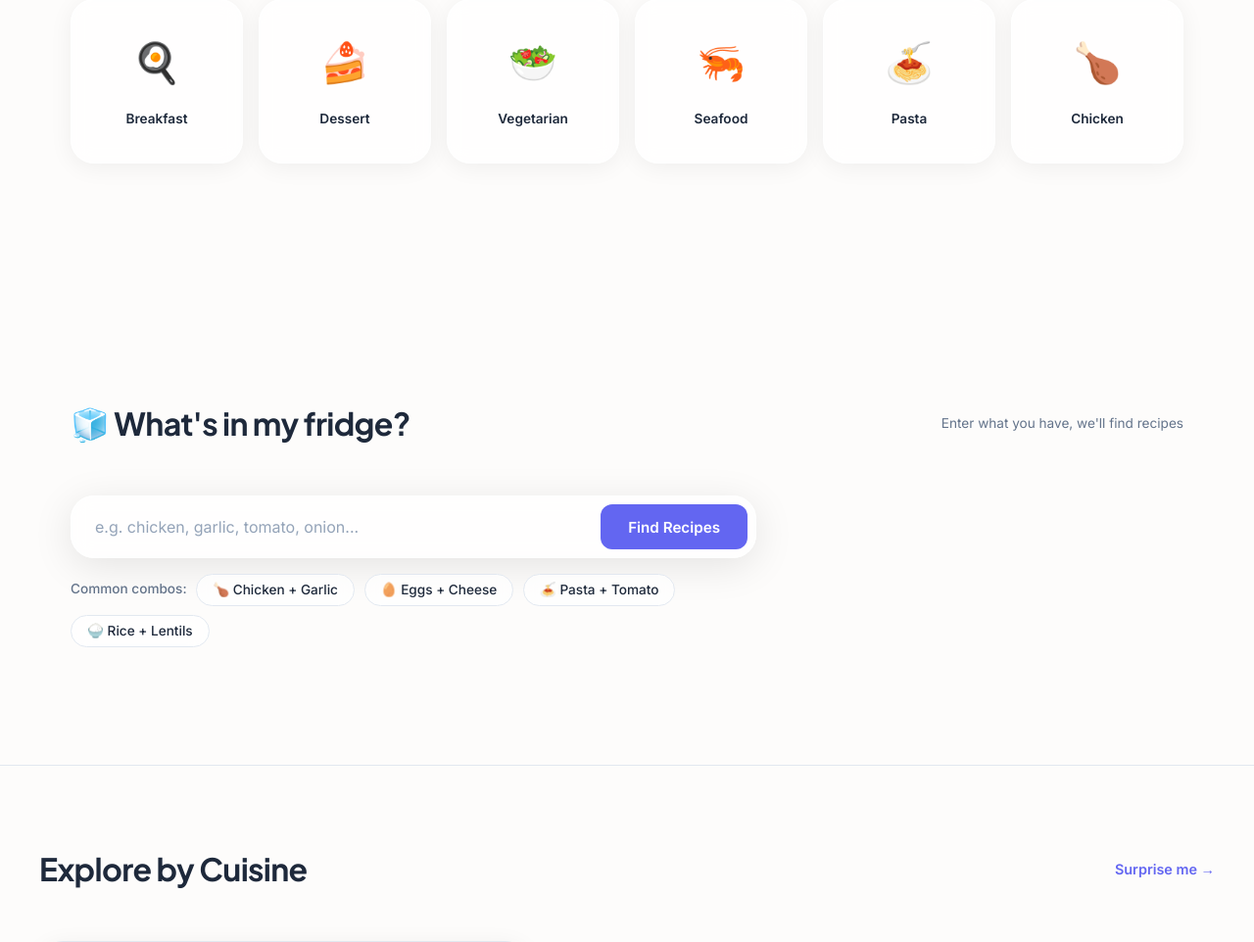
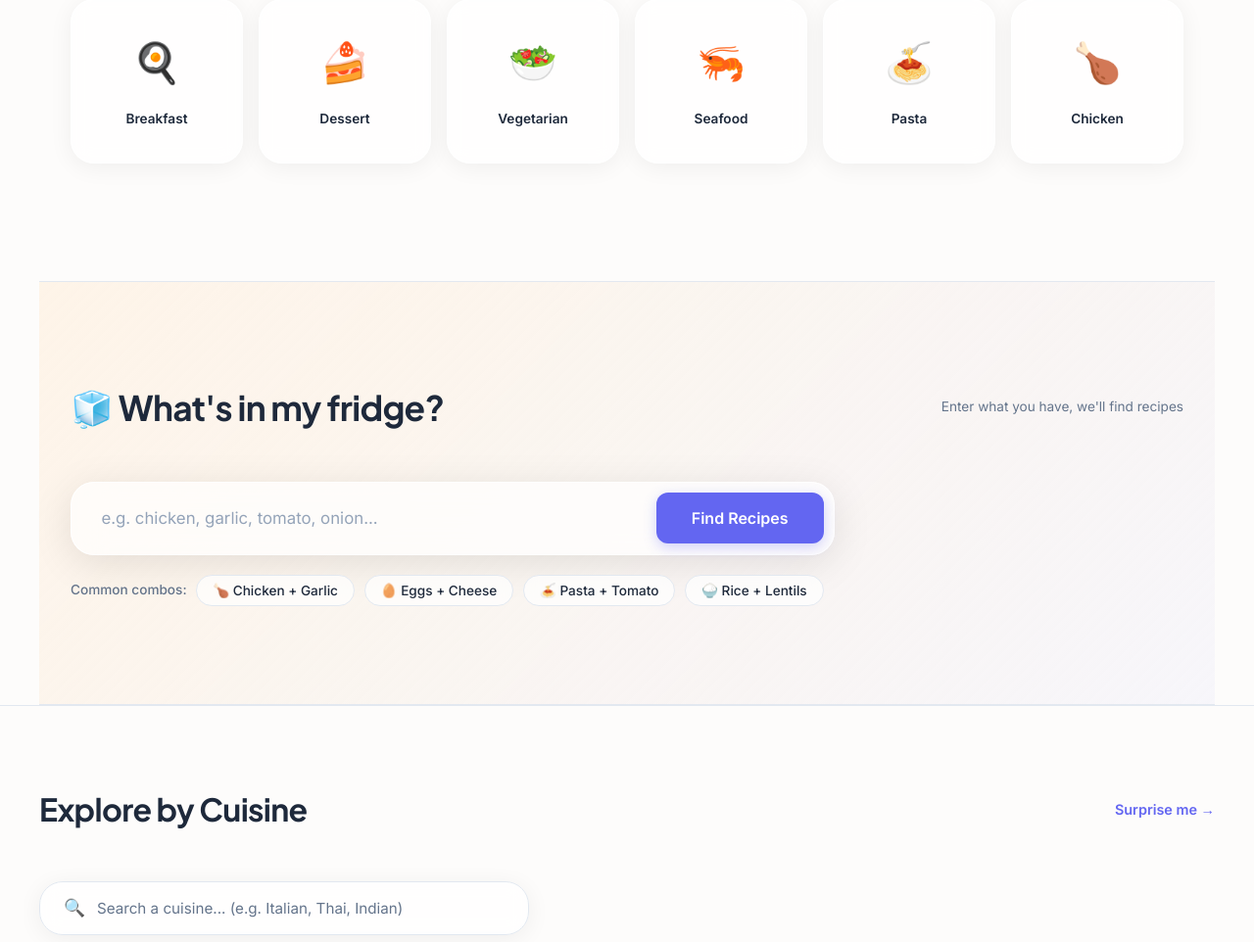
Before and after one commit to hkarnena/recipe-finder, a FastAPI app: page / in a window 1280 px wide. Shown: the part 1205-2167 px from the top of the page at 98% size. Run offline with FastAPI, Linux system fonts and the light colour scheme.

Commit message:
Fix app.py structure, meal planner route, fridge section theme styling

```diff
--- a/static/style.css
+++ b/static/style.css
@@ -1513,3 +1513,86 @@
   .planner-header-row,
   .planner-row { grid-template-columns: 80px repeat(3, 1fr); }
 }
+
+/* ── Fridge section OVERRIDE (theme-matched) ─────────────────────────────── */
+.fridge-section {
+  background: linear-gradient(135deg, rgba(255,237,213,0.5) 0%, rgba(99,102,241,0.04) 100%);
+  border-top: 1px solid var(--border);
+  border-bottom: 1px solid var(--border);
+  padding: 100px 2rem;
+}
+
+.fridge-section .section-header h2 {
+  font-size: 2.2rem;
+}
+
+.fridge-form {
+  max-width: 780px;
+}
+
+.fridge-input-wrap {
+  display: flex;
+  gap: 0.6rem;
+  background: var(--glass-bg);
+  backdrop-filter: blur(16px);
+  -webkit-backdrop-filter: blur(16px);
+  border: 1px solid rgba(255,255,255,0.95);
+  border-radius: var(--radius-lg);
+  padding: 0.65rem;
+  box-shadow: var(--shadow-lg);
+  margin-bottom: 1.25rem;
+}
+
+.fridge-input-wrap input {
+  flex: 1;
+  border: none;
+  outline: none;
+  background: transparent;
+  font-family: 'Inter', sans-serif;
+  font-size: 1.05rem;
+  color: var(--text-main);
+  padding: 1rem 1.25rem;
+}
+
+.fridge-input-wrap input::placeholder { color: #94a3b8; }
+
+.fridge-input-wrap button {
+  background: var(--primary-action);
+  color: white;
+  border: none;
+  padding: 1rem 2.25rem;
+  border-radius: var(--radius);
+  font-weight: 700;
+  font-size: 1rem;
+  cursor: pointer;
+  font-family: 'Inter', sans-serif;
+  transition: all 0.25s;
+  white-space: nowrap;
+  box-shadow: 0 4px 14px rgba(99,102,241,0.3);
+}
+
+.fridge-input-wrap button:hover {
+  background: var(--primary-hover);
+  transform: translateY(-2px);
+  box-shadow: 0 6px 20px rgba(99,102,241,0.4);
+}
+
+.fridge-tags {
+  display: flex;
+  gap: 0.6rem;
+  flex-wrap: wrap;
+  align-items: center;
+  margin-top: 0.25rem;
+}
+
+.fridge-tags span {
+  font-size: 0.85rem;
+  color: var(--text-muted);
+  font-weight: 500;
+}
+
+@media (max-width: 600px) {
+  .fridge-input-wrap { flex-direction: column; }
+  .fridge-input-wrap button { width: 100%; }
+  .fridge-section { padding: 60px 1.5rem; }
+}
```
